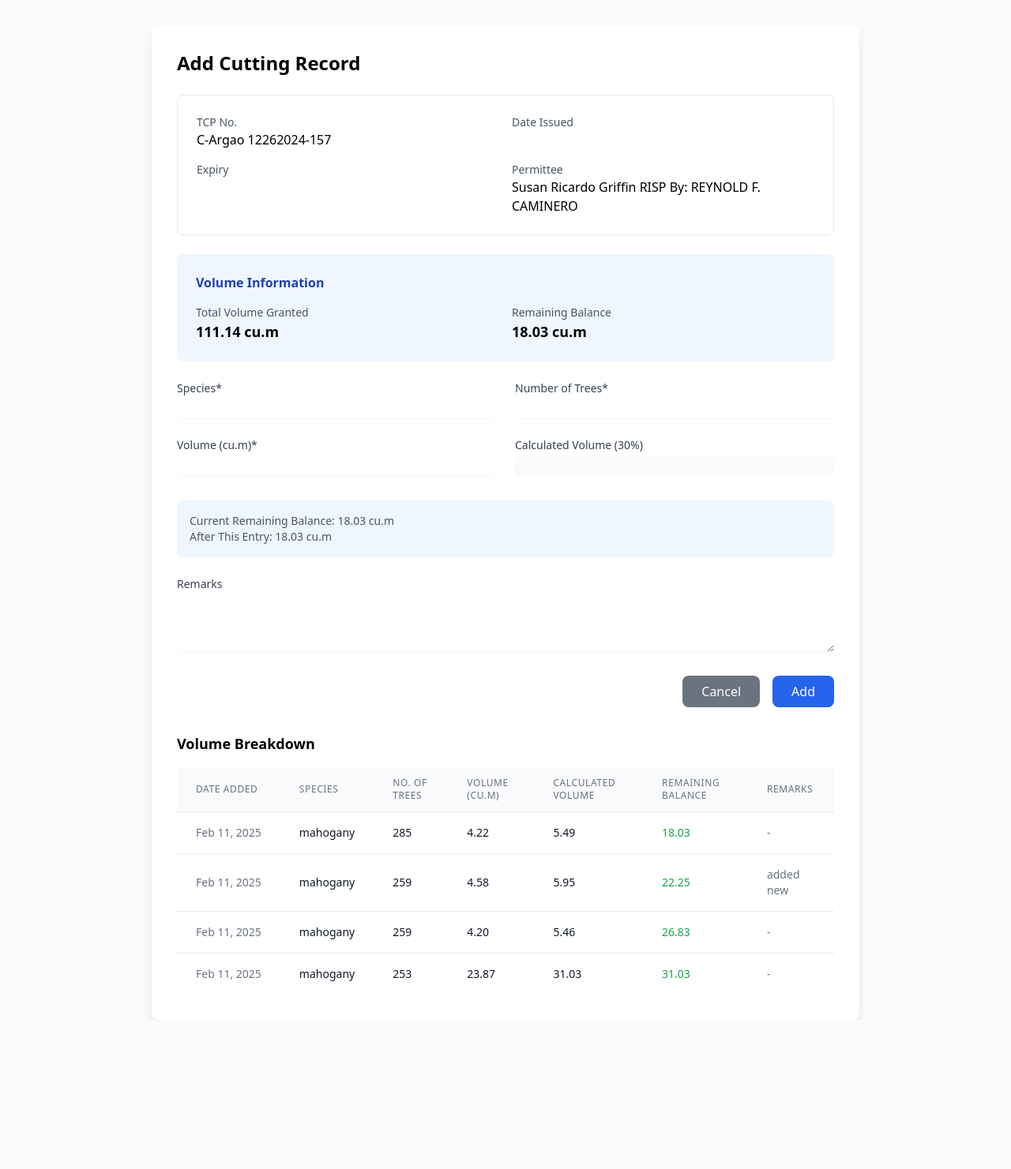
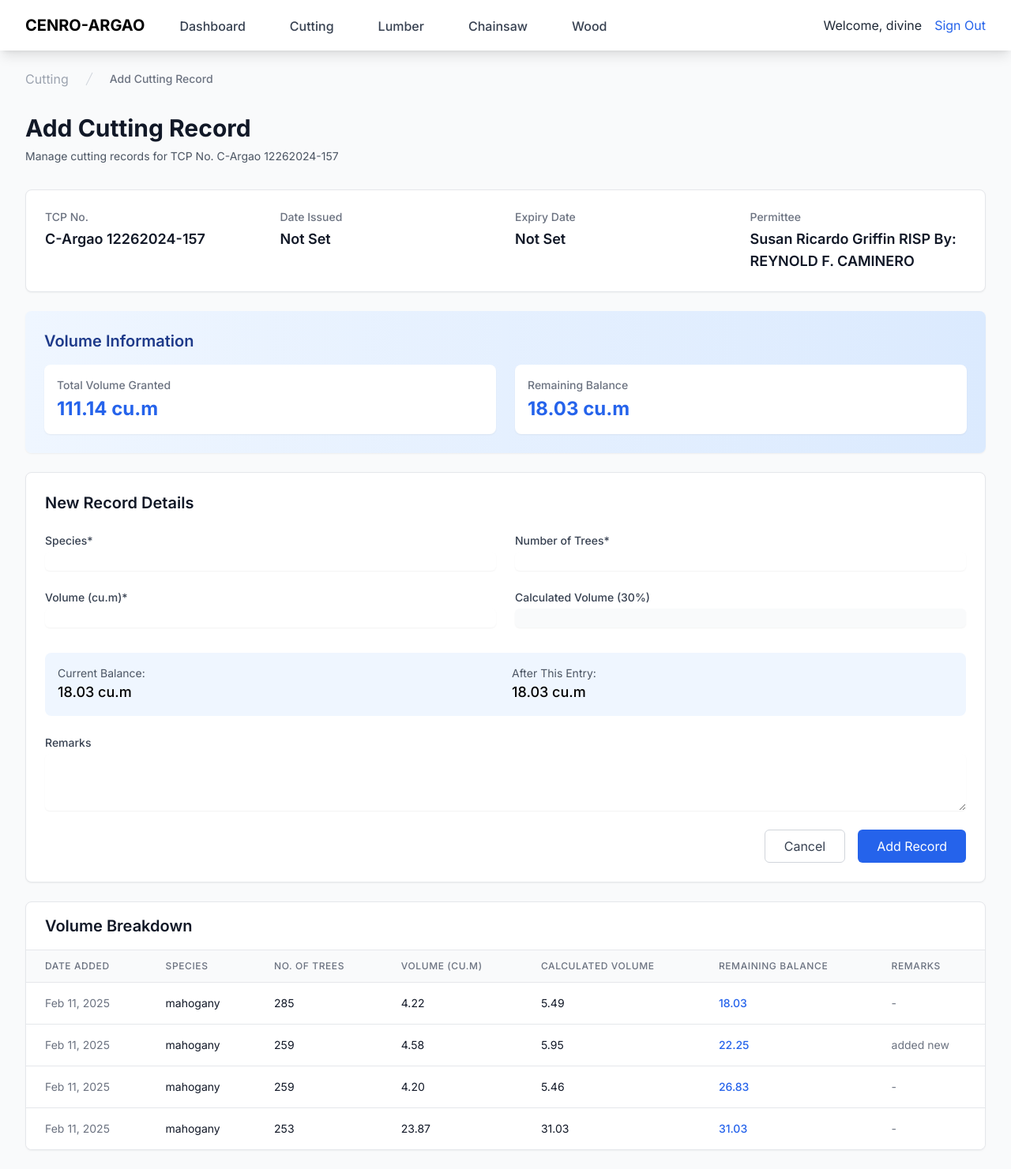
Before and after one commit to celestial203/treecut, a Django app: a page that uses base/templates/add_cutting_record.html in a window 1280 px wide. Shown: the whole page at 79% size. Before the commit the page ends 1292 px from the top, so only its background shows below. Run offline with Django 5.2, Linux system fonts and the light colour scheme; a user stored in the database is signed in; data comes from the database, SQL or seed files in the repository; both versions use the stored data as it was after the commit; some libraries are stand-ins or nearby versions.

Commit message:
changing

```diff
--- a/base/templates/add_cutting_record.html
+++ b/base/templates/add_cutting_record.html
@@ -10,103 +10,208 @@
     <meta name="viewport" content="width=device-width, initial-scale=1.0">
     <title>Add Cutting Record - CENRO Argao</title>
     <script src="https://cdn.tailwindcss.com"></script>
+    <link href="https://fonts.googleapis.com/css2?family=Inter:wght@400;500;600;700&display=swap" rel="stylesheet">
+    <style>
+        body {
+            font-family: 'Inter', sans-serif;
+        }
+        .bg-denr {
+            background-color: #2B5019;
+        }
+        .from-denr {
+            --tw-gradient-from: #2B5019;
+        }
+        .to-denr-light {
+            --tw-gradient-to: #3D7324;
+        }
+        .text-denr {
+            color: #2B5019;
+        }
+        .border-denr {
+            border-color: #2B5019;
+        }
+        .hover\:bg-denr-dark:hover {
+            background-color: #1F3B12;
+        }
+    </style>
 </head>
 <body class="bg-gray-50">
-    <div class="max-w-4xl mx-auto bg-white p-8 mt-8 shadow-lg rounded-lg">
-        <h2 class="text-2xl font-bold mb-6">Add Cutting Record</h2>
+    <!-- Navigation Bar -->
+    <nav class="bg-white shadow-lg">
+        <div class="max-w-7xl mx-auto px-4 sm:px-6 lg:px-8">
+            <div class="flex justify-between h-16">
+                <div class="flex">
+                    <!-- Logo -->
+                    <div class="flex-shrink-0 flex items-center">
+                        <span class="text-xl font-bold text-darkgreen">CENRO-ARGAO</span>
+                    </div>
+                    <!-- Navigation Links -->
+                    <div class="hidden sm:ml-8 sm:flex sm:space-x-8">
+                        <a href="{% url 'dashboard' %}" class="text-gray-700 inline-flex items-center px-3 pt-1 border-b-2 border-transparent hover:border-blue-600 hover:text-blue-600 transition-colors duration-200 text-m font-medium">
+                            Dashboard
+                        </a>
+                        <a href="{% url 'cutting' %}" class="text-gray-700 inline-flex items-center px-3 pt-1 border-b-2 border-transparent hover:border-blue-600 hover:text-blue-600 transition-colors duration-200 text-m font-medium">
+                            Cutting
+                        </a>
+                        <a href="{% url 'lumber' %}" class="text-gray-700 inline-flex items-center px-3 pt-1 border-b-2 border-transparent hover:border-blue-600 hover:text-blue-600 transition-colors duration-200 text-m font-medium">
+                            Lumber
+                        </a>
+                        <a href="{% url 'chainsaw' %}" class="text-gray-700 inline-flex items-center px-3 pt-1 border-b-2 border-transparent hover:border-blue-600 hover:text-blue-600 transition-colors duration-200 text-m font-medium">
+                            Chainsaw
+                        </a>
+                        <a href="{% url 'wood' %}" class="text-gray-700 inline-flex items-center px-3 pt-1 border-b-2 border-transparent hover:border-blue-600 hover:text-blue-600 transition-colors duration-200 text-m font-medium">
+                            Wood
+                        </a>
+                    </div>
+                </div>
+                <div class="flex items-center">
+                    <div class="text-m text-gray-800">
+                        Welcome, {{ request.user.username }}
+                    </div>
+                    <a href="{% url 'logout' %}" class="ml-4 text-m text-blue-600 hover:text-blue-800">
+                        Sign Out
+                    </a>
+                </div>
+            </div>
+        </div>
+    </nav>
+
+    <!-- Main Content -->
+    <div class="max-w-7xl mx-auto py-6 sm:px-6 lg:px-8">
+        <!-- Breadcrumb -->
+        <div class="mb-8">
+            <nav class="flex" aria-label="Breadcrumb">
+                <ol class="flex items-center space-x-4">
+                    <li>
+                        <div>
+                            <a href="{% url 'cutting' %}" class="text-gray-400 hover:text-gray-500">
+                                Cutting
+                            </a>
+                        </div>
+                    </li>
+                    <li>
+                        <div class="flex items-center">
+                            <svg class="flex-shrink-0 h-5 w-5 text-gray-300" fill="currentColor" viewBox="0 0 20 20">
+                                <path d="M5.555 17.776l8-16 .894.448-8 16-.894-.448z" />
+                            </svg>
+                            <span class="ml-4 text-sm font-medium text-gray-500">Add Cutting Record</span>
+                        </div>
+                    </li>
+                </ol>
+            </nav>
+        </div>
+
+        <!-- Header -->
+        <div class="mb-8">
+            <h1 class="text-3xl font-bold text-gray-900">Add Cutting Record</h1>
+            <p class="mt-2 text-sm text-gray-600">Manage cutting records for TCP No. {{ parent_tcp.tcp_no }}</p>
+        </div>
 
         <!-- TCP Information Card -->
-        <div class="bg-white p-6 rounded-lg border border-gray-200 mb-6">
-            <div class="grid grid-cols-2 gap-4">
+        <div class="bg-white rounded-lg shadow-sm border border-gray-200 p-6 mb-6">
+            <div class="grid grid-cols-1 md:grid-cols-2 lg:grid-cols-4 gap-6">
                 <div>
-                    <p class="text-sm text-gray-600">TCP No.</p>
-                    <p class="font-medium">{{ parent_tcp.tcp_no }}</p>
+                    <h3 class="text-sm font-medium text-gray-500">TCP No.</h3>
+                    <p class="mt-1 text-lg font-semibold text-gray-900">{{ parent_tcp.tcp_no }}</p>
                 </div>
                 <div>
-                    <p class="text-sm text-gray-600">Date Issued</p>
-                    <p class="font-medium">{{ parent_tcp.permit_issue_date|date:"M d, Y" }}</p>
+                    <h3 class="text-sm font-medium text-gray-500">Date Issued</h3>
+                    <p class="mt-1 text-lg font-semibold text-gray-900">{{ formatted_issue_date }}</p>
                 </div>
                 <div>
-                    <p class="text-sm text-gray-600">Expiry</p>
-                    <p class="font-medium">{{ parent_tcp.expiry_date|date:"M d, Y" }}</p>
+                    <h3 class="text-sm font-medium text-gray-500">Expiry Date</h3>
+                    <p class="mt-1 text-lg font-semibold text-gray-900">{{ formatted_expiry_date }}</p>
                 </div>
                 <div>
-                    <p class="text-sm text-gray-600">Permittee</p>
-                    <p class="font-medium">{{ parent_tcp.permittee }} {% if parent_tcp.rep_by %}RISP By: {{ parent_tcp.rep_by }}{% endif %}</p>
+                    <h3 class="text-sm font-medium text-gray-500">Permittee</h3>
+                    <p class="mt-1 text-lg font-semibold text-gray-900">{{ parent_tcp.permittee }}</p>
+                    {% if parent_tcp.rep_by %}
+                    <p class="text-sm text-gray-500">RISP By: {{ parent_tcp.rep_by }}</p>
+                    {% endif %}
                 </div>
             </div>
         </div>
 
         <!-- Volume Information Card -->
-        <div class="bg-blue-50 p-6 rounded-lg mb-6">
-            <h3 class="font-semibold text-blue-800 mb-4">Volume Information</h3>
-            <div class="grid grid-cols-2 gap-4">
-                <div>
-                    <p class="text-sm text-gray-600">Total Volume Granted</p>
-                    <p class="font-semibold text-lg">{{ parent_tcp.total_volume_granted }} cu.m</p>
+        <div class="bg-gradient-to-r from-blue-50 to-blue-100 rounded-lg shadow-sm p-6 mb-6">
+            <h2 class="text-xl font-semibold text-blue-900 mb-4">Volume Information</h2>
+            <div class="grid grid-cols-1 md:grid-cols-2 gap-6">
+                <div class="bg-white rounded-lg p-4 shadow-sm">
+                    <p class="text-sm font-medium text-gray-500">Total Volume Granted</p>
+                    <p class="mt-1 text-2xl font-bold text-blue-600">{{ parent_tcp.total_volume_granted }} cu.m</p>
                 </div>
-                <div>
-                    <p class="text-sm text-gray-600">Remaining Balance</p>
-                    <p class="font-semibold text-lg">{{ remaining_balance }} cu.m</p>
+                <div class="bg-white rounded-lg p-4 shadow-sm">
+                    <p class="text-sm font-medium text-gray-500">Remaining Balance</p>
+                    <p class="mt-1 text-2xl font-bold {% if remaining_balance <= 0 %}text-red-600{% else %}text-blue-600{% endif %}">
+                        {{ remaining_balance }} cu.m
+                    </p>
                 </div>
             </div>
         </div>
 
         <!-- Add Record Form -->
+        <div class="bg-white rounded-lg shadow-sm border border-gray-200 p-6 mb-6">
+            <h2 class="text-xl font-semibold text-gray-900 mb-6">New Record Details</h2>
             <form method="POST" id="addRecordForm" class="space-y-6">
                 {% csrf_token %}
 
-            <!-- Species and Trees -->
-            <div class="grid grid-cols-2 gap-6">
+                <div class="grid grid-cols-1 md:grid-cols-2 gap-6">
                     <div>
-                    <label class="block text-sm font-medium text-gray-700 mb-1">Species*</label>
-                    <input type="text" name="species" class="w-full rounded-lg border-gray-300 shadow-sm focus:border-blue-500 focus:ring-blue-500" required>
+                        <label class="block text-sm font-medium text-gray-700">Species*</label>
+                        <input type="text" name="species" class="mt-1 block w-full rounded-md border-gray-300 shadow-sm focus:border-blue-500 focus:ring-blue-500" required>
                     </div>
                     <div>
-                    <label class="block text-sm font-medium text-gray-700 mb-1">Number of Trees*</label>
-                    <input type="number" name="no_of_trees" class="w-full rounded-lg border-gray-300 shadow-sm focus:border-blue-500 focus:ring-blue-500" required>
+                        <label class="block text-sm font-medium text-gray-700">Number of Trees*</label>
+                        <input type="number" name="no_of_trees" class="mt-1 block w-full rounded-md border-gray-300 shadow-sm focus:border-blue-500 focus:ring-blue-500" required>
                     </div>
                 </div>
 
-            <!-- Volume Fields -->
-            <div class="grid grid-cols-2 gap-6">
+                <div class="grid grid-cols-1 md:grid-cols-2 gap-6">
                     <div>
-                    <label class="block text-sm font-medium text-gray-700 mb-1">Volume (cu.m)*</label>
-                    <input type="number" step="0.01" name="volume" id="inputVolume" class="w-full rounded-lg border-gray-300 shadow-sm focus:border-blue-500 focus:ring-blue-500" required>
+                        <label class="block text-sm font-medium text-gray-700">Volume (cu.m)*</label>
+                        <input type="number" step="0.01" name="volume" id="inputVolume" class="mt-1 block w-full rounded-md border-gray-300 shadow-sm focus:border-blue-500 focus:ring-blue-500" required>
                     </div>
                     <div>
-                    <label class="block text-sm font-medium text-gray-700 mb-1">Calculated Volume (30%)</label>
-                    <input type="number" step="0.01" id="calculatedVolume" class="w-full rounded-lg border-gray-300 shadow-sm bg-gray-50" readonly>
+                        <label class="block text-sm font-medium text-gray-700">Calculated Volume (30%)</label>
+                        <input type="number" step="0.01" id="calculatedVolume" class="mt-1 block w-full rounded-md bg-gray-50 border-gray-300 shadow-sm" readonly>
                         <div id="calculationDetails" class="mt-2 text-sm text-gray-600"></div>
                     </div>
                 </div>
 
-            <!-- Running Balance Info -->
-            <div class="bg-blue-50 p-4 rounded-lg">
-                <p class="text-sm text-gray-600">Current Remaining Balance: <span id="currentBalance" class="font-medium">{{ remaining_balance }}</span> cu.m</p>
-                <p class="text-sm text-gray-600">After This Entry: <span id="newBalance" class="font-medium">{{ remaining_balance }}</span> cu.m</p>
+                <div class="bg-blue-50 rounded-lg p-4">
+                    <div class="grid grid-cols-2 gap-4">
+                        <div>
+                            <p class="text-sm text-gray-600">Current Balance:</p>
+                            <p class="font-medium text-lg" id="currentBalance">{{ remaining_balance }} cu.m</p>
+                        </div>
+                        <div>
+                            <p class="text-sm text-gray-600">After This Entry:</p>
+                            <p class="font-medium text-lg" id="newBalance">{{ remaining_balance }} cu.m</p>
+                        </div>
+                    </div>
                 </div>
 
-            <!-- Remarks -->
                 <div>
-                <label class="block text-sm font-medium text-gray-700 mb-1">Remarks</label>
-                <textarea name="remarks" rows="3" class="w-full rounded-lg border-gray-300 shadow-sm focus:border-blue-500 focus:ring-blue-500"></textarea>
+                    <label class="block text-sm font-medium text-gray-700">Remarks</label>
+                    <textarea name="remarks" rows="3" class="mt-1 block w-full rounded-md border-gray-300 shadow-sm focus:border-blue-500 focus:ring-blue-500"></textarea>
                 </div>
 
-            <!-- Action Buttons -->
                 <div class="flex justify-end space-x-4">
-                <a href="{% url 'cutting' %}" class="px-6 py-2 bg-gray-500 text-white rounded-lg hover:bg-gray-600 transition-colors">
+                    <a href="{% url 'cutting' %}" class="px-6 py-2 border border-gray-300 rounded-md text-gray-700 bg-white hover:bg-gray-50 focus:outline-none focus:ring-2 focus:ring-offset-2 focus:ring-blue-500">
                         Cancel
                     </a>
-                <button type="submit" class="px-6 py-2 bg-blue-600 text-white rounded-lg hover:bg-blue-700 transition-colors">
-                    Add
+                    <button type="submit" class="px-6 py-2 bg-blue-600 text-white rounded-md hover:bg-blue-700 focus:outline-none focus:ring-2 focus:ring-offset-2 focus:ring-blue-500">
+                        Add Record
                     </button>
                 </div>
             </form>
+        </div>
 
         <!-- Volume Breakdown Table -->
-        <div class="mt-8">
-            <h3 class="text-lg font-semibold mb-4">Volume Breakdown</h3>
+        <div class="bg-white rounded-lg shadow-sm border border-gray-200 overflow-hidden">
+            <div class="px-6 py-4 border-b border-gray-200">
+                <h2 class="text-xl font-semibold text-gray-900">Volume Breakdown</h2>
+            </div>
             <div class="overflow-x-auto">
                 <table class="min-w-full divide-y divide-gray-200">
                     <thead class="bg-gray-50">
@@ -128,7 +233,7 @@
                             <td class="px-6 py-4 whitespace-nowrap text-sm text-gray-900">{{ record.no_of_trees }}</td>
                             <td class="px-6 py-4 whitespace-nowrap text-sm text-gray-900">{{ record.volume|floatformat:2 }}</td>
                             <td class="px-6 py-4 whitespace-nowrap text-sm text-gray-900">{{ record.calculated_volume|floatformat:2 }}</td>
-                            <td class="px-6 py-4 whitespace-nowrap text-sm {% if record.remaining_balance <= 0 %}text-red-600{% else %}text-green-600{% endif %}">
+                            <td class="px-6 py-4 whitespace-nowrap text-sm {% if record.remaining_balance <= 0 %}text-red-600{% else %}text-blue-600{% endif %} font-medium">
                                 {{ record.remaining_balance|floatformat:2 }}
                             </td>
                             <td class="px-6 py-4 text-sm text-gray-500">{{ record.remarks|default:"-" }}</td>
@@ -173,9 +278,9 @@
             // Add realtime feedback with colors
             if (newBalance < 0) {
                 newBalanceSpan.classList.add('text-red-600');
-                newBalanceSpan.classList.remove('text-green-600');
+                newBalanceSpan.classList.remove('text-blue-600');
             } else {
-                newBalanceSpan.classList.add('text-green-600');
+                newBalanceSpan.classList.add('text-blue-600');
                 newBalanceSpan.classList.remove('text-red-600');
             }
 
--- a/base/views.py
+++ b/base/views.py
@@ -255,18 +255,28 @@ def add_cutting_record(request, tcp_no):
                 record = form.save(commit=False)
                 record.parent_tcp = parent_tcp
                 record.calculated_volume = calculated_volume
-                record._remaining_balance = new_remaining  # Use _remaining_balance instead
+                record._remaining_balance = new_remaining
                 record.save()
                 messages.success(request, 'Cutting record added successfully!')
                 return redirect('add_cutting_record', tcp_no=tcp_no)
             else:
                 messages.error(request, 'Volume exceeds remaining balance!')
 
+    # Format dates for display
+    try:
+        formatted_issue_date = parent_tcp.permit_issue_date.strftime('%B %d, %Y') if parent_tcp.permit_issue_date else 'Not Set'
+        formatted_expiry_date = parent_tcp.expiry_date.strftime('%B %d, %Y') if parent_tcp.expiry_date else 'Not Set'
+    except AttributeError:
+        formatted_issue_date = 'Not Set'
+        formatted_expiry_date = 'Not Set'
+
     context = {
         'parent_tcp': parent_tcp,
         'remaining_balance': remaining_balance,
         'volume_records': volume_records,
-        'form': CuttingRecordForm()
+        'form': CuttingRecordForm(),
+        'formatted_issue_date': formatted_issue_date,
+        'formatted_expiry_date': formatted_expiry_date
     }
     return render(request, 'add_cutting_record.html', context)
 
```
Also changed, not shown: base/models.py (+10 -12 lines), base/migrations/0005_alter_cutting_options_cutting_expiry_date_and_more.py (added), db.sqlite3, 1 other file. Lines whose indentation alone changed are shown as unchanged.
